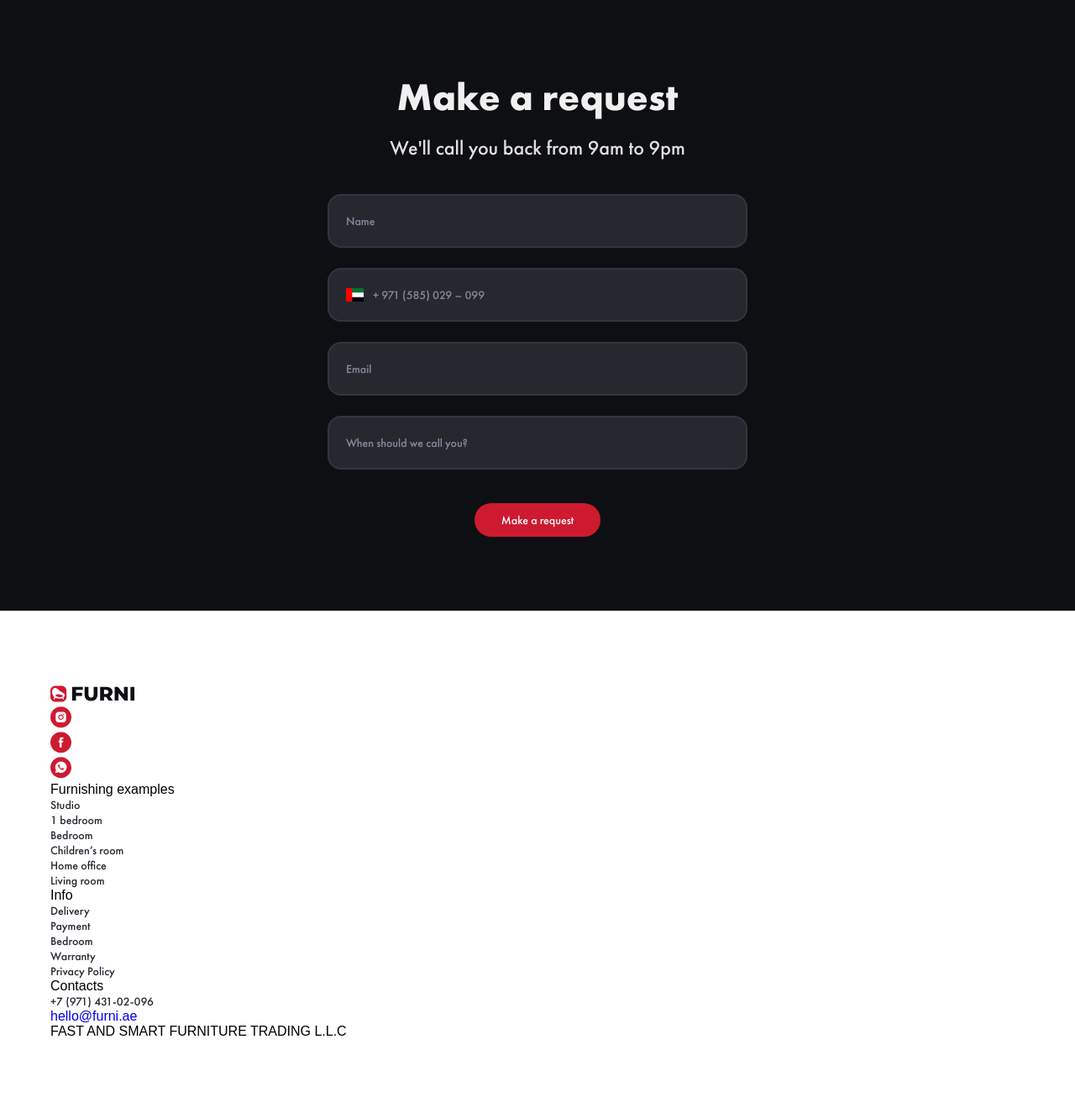
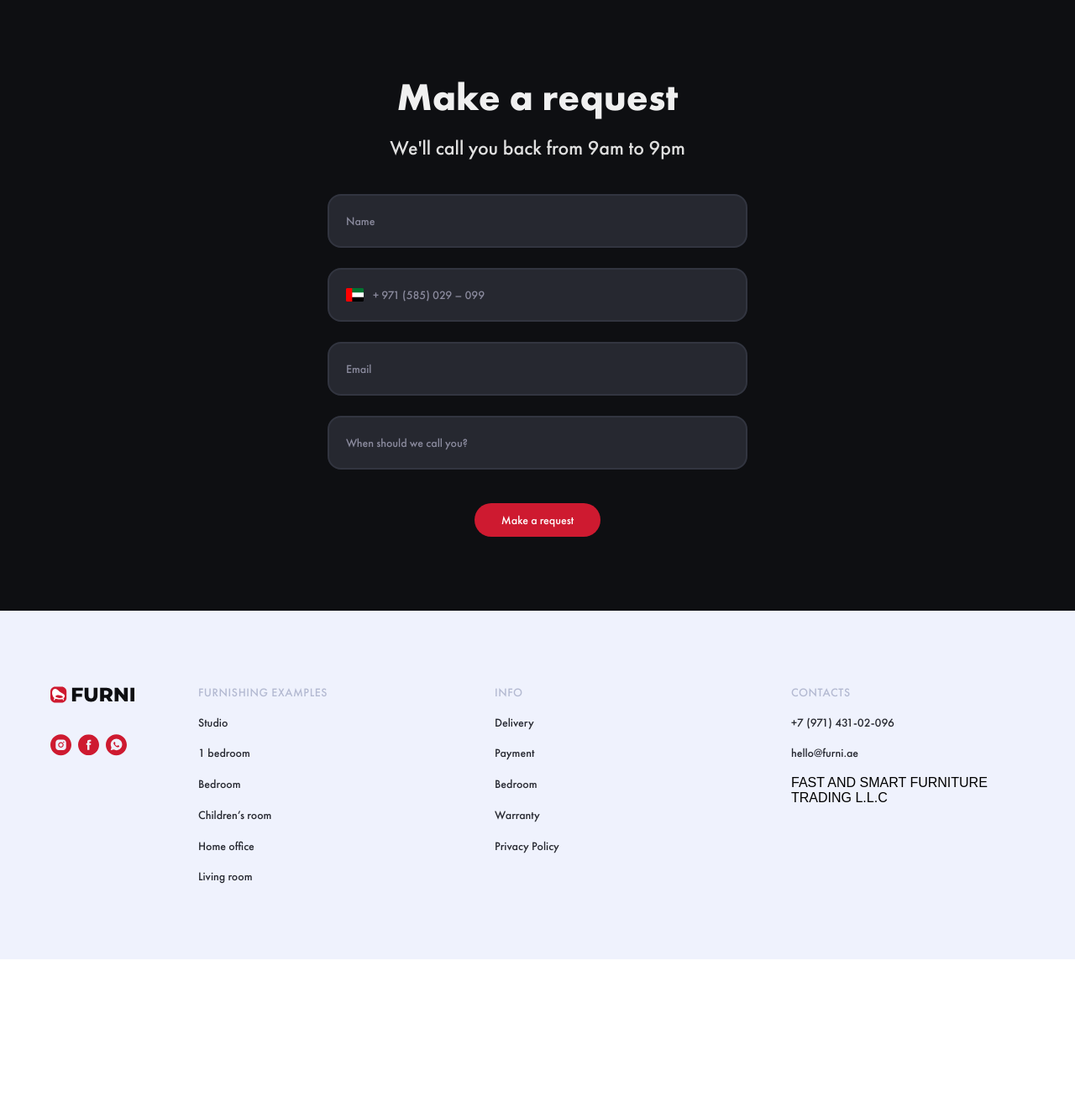
Before and after one commit to IvanTyler/FurniWP, a PHP site: page / in a window 1280 px wide. Shown: the part 4988-6313 px from the top of the page at 84% size. After the commit the page ends 6130 px from the top, so only its background shows below. Run offline with PHP 8.4, Linux system fonts and the light colour scheme; some libraries are stand-ins or nearby versions.

Commit message:
process layout

```diff
--- a/public/css/main.css
+++ b/public/css/main.css
@@ -1190,3 +1190,38 @@ body {
   cursor: pointer;
   color: #fff;
 }
+.footer {
+  border-top: 1px solid #E4E8F7;
+  background-color: #EFF2FD;
+}
+.container-footer {
+  display: grid;
+  grid-template-columns: 88px minmax(auto, 265px) minmax(auto, 265px) minmax(auto, 265px);
+  gap: 40px 88px;
+}
+.social-media {
+  display: flex;
+  margin-top: 32px;
+  gap: 8px;
+}
+.footer-nav-menu {
+  display: flex;
+  flex-direction: column;
+  gap: 16px;
+}
+.footer-nav-menu__item:first-child {
+  color: #B3B9D1;
+  font-family: 'FuturaPT';
+  font-size: 14px;
+  font-weight: 500;
+  line-height: 126%;
+  letter-spacing: 0.56px;
+  text-transform: uppercase;
+}
+.footer-nav-menu__link {
+  color: #262830;
+  font-family: 'FuturaPT';
+  font-size: 14px;
+  font-weight: 400;
+  line-height: 148%;
+}
--- a/public/index.html
+++ b/public/index.html
@@ -609,63 +609,63 @@
                 </div>
                 <div class="footer__column">
                     <ul class="footer-nav-menu">
-                        <li class="header-nav-menu__item">Furnishing examples</li>
-                        <li class="header-nav-menu__item">
-                            <a href="" class="header-nav-menu__link">Studio</a>
+                        <li class="footer-nav-menu__item">Furnishing examples</li>
+                        <li class="footer-nav-menu__item">
+                            <a href="" class="footer-nav-menu__link">Studio</a>
                         </li>
-                        <li class="header-nav-menu__item">
-                            <a href="" class="header-nav-menu__link">1 bedroom</a>
+                        <li class="footer-nav-menu__item">
+                            <a href="" class="footer-nav-menu__link">1 bedroom</a>
                         </li>
-                        <li class="header-nav-menu__item">
-                            <a href="" class="header-nav-menu__link">Bedroom</a>
+                        <li class="footer-nav-menu__item">
+                            <a href="" class="footer-nav-menu__link">Bedroom</a>
                         </li>
-                        <li class="header-nav-menu__item">
-                            <a href="" class="header-nav-menu__link">Children’s room</a>
+                        <li class="footer-nav-menu__item">
+                            <a href="" class="footer-nav-menu__link">Children’s room</a>
                         </li>
-                        <li class="header-nav-menu__item">
-                            <a href="" class="header-nav-menu__link">Home office</a>
+                        <li class="footer-nav-menu__item">
+                            <a href="" class="footer-nav-menu__link">Home office</a>
                         </li>
-                        <li class="header-nav-menu__item">
-                            <a href="" class="header-nav-menu__link">Living room</a>
+                        <li class="footer-nav-menu__item">
+                            <a href="" class="footer-nav-menu__link">Living room</a>
                         </li>
                     </ul>
                 </div>
                 <div class="footer__column">
                     <ul class="footer-nav-menu">
-                        <li class="header-nav-menu__item">Info</li>
-                        <li class="header-nav-menu__item">
-                            <a href="" class="header-nav-menu__link">Delivery</a>
+                        <li class="footer-nav-menu__item">Info</li>
+                        <li class="footer-nav-menu__item">
+                            <a href="" class="footer-nav-menu__link">Delivery</a>
                         </li>
-                        <li class="header-nav-menu__item">
-                            <a href="" class="header-nav-menu__link">Payment</a>
+                        <li class="footer-nav-menu__item">
+                            <a href="" class="footer-nav-menu__link">Payment</a>
                         </li>
-                        <li class="header-nav-menu__item">
-                            <a href="" class="header-nav-menu__link">Bedroom</a>
+                        <li class="footer-nav-menu__item">
+                            <a href="" class="footer-nav-menu__link">Bedroom</a>
                         </li>
-                        <li class="header-nav-menu__item">
-                            <a href="" class="header-nav-menu__link">Warranty</a>
+                        <li class="footer-nav-menu__item">
+                            <a href="" class="footer-nav-menu__link">Warranty</a>
                         </li>
-                        <li class="header-nav-menu__item">
-                            <a href="" class="header-nav-menu__link">Privacy Policy</a>
+                        <li class="footer-nav-menu__item">
+                            <a href="" class="footer-nav-menu__link">Privacy Policy</a>
                         </li>
                     </ul>
                 </div>
                 <div class="footer__column">
                     <ul class="footer-nav-menu">
-                        <li class="header-nav-menu__item">Contacts</li>
-                        <li class="header-nav-menu__item">
-                            <a href="tel:+97143102096" class="header-nav-menu__link">
+                        <li class="footer-nav-menu__item">Contacts</li>
+                        <li class="footer-nav-menu__item">
+                            <a href="tel:+97143102096" class="footer-nav-menu__link">
                                 +7 (971) 431-02-096
                             </a>
                         </li>
-                        <li class="header-nav-menu__item">
-                            <a href="" class="header-nav-menu__link">
-                                <a href="mailto:hello@furni.ae" class="footer-list-contacts__link">
+                        <li class="footer-nav-menu__item">
+                            <a href="" class="footer-nav-menu__link">
+                                <a href="mailto:hello@furni.ae" class="footer-nav-menu__link">
                                     hello@furni.ae
                                 </a>
                             </a>
                         </li>
-                        <li class="header-nav-menu__item">FAST AND SMART FURNITURE TRADING L.L.C</li>
+                        <li class="footer-nav-menu__item">FAST AND SMART FURNITURE TRADING L.L.C</li>
                     </ul>
                 </div>
             </div>
--- /dev/null
+++ b/public/less/footer.less
@@ -0,0 +1,55 @@
+@import url('./variables/main-variables.less');
+@import url('./mixins/main.less');
+
+.footer {
+    border-top: 1px solid #E4E8F7;
+    background-color: #EFF2FD;
+
+    &__column {}
+
+    &__logo {}
+}
+
+.container-footer {
+    display: grid;
+    grid-template-columns: 88px minmax(auto, 265px) minmax(auto, 265px) minmax(auto, 265px);
+    gap: 40px 88px;
+}
+
+.social-media {
+    display: flex;
+    margin-top: 32px;
+    gap: 8px;
+
+    &__item {}
+
+    &__link {}
+
+    &__icon {}
+}
+
+.footer-nav-menu {
+    display: flex;
+    flex-direction: column;
+    gap: 16px;
+
+    &__item {
+        &:first-child {
+            color: #B3B9D1;
+            font-family: @var-mainFont;
+            font-size: 14px;
+            font-weight: 500;
+            line-height: 126%;
+            letter-spacing: 0.56px;
+            text-transform: uppercase;
+        }
+    }
+
+    &__link {
+        color: #262830;
+        font-family: @var-mainFont;
+        font-size: 14px;
+        font-weight: 400;
+        line-height: 148%;
+    }
+}
--- a/public/less/main.less
+++ b/public/less/main.less
@@ -69,3 +69,5 @@ body {
 @import url('./faq.less');
 
 @import url('./make-a-request.less');
+
+@import url('./footer.less');
```
Also changed, not shown: public/css/footer.css (added, +49 -0 lines).
